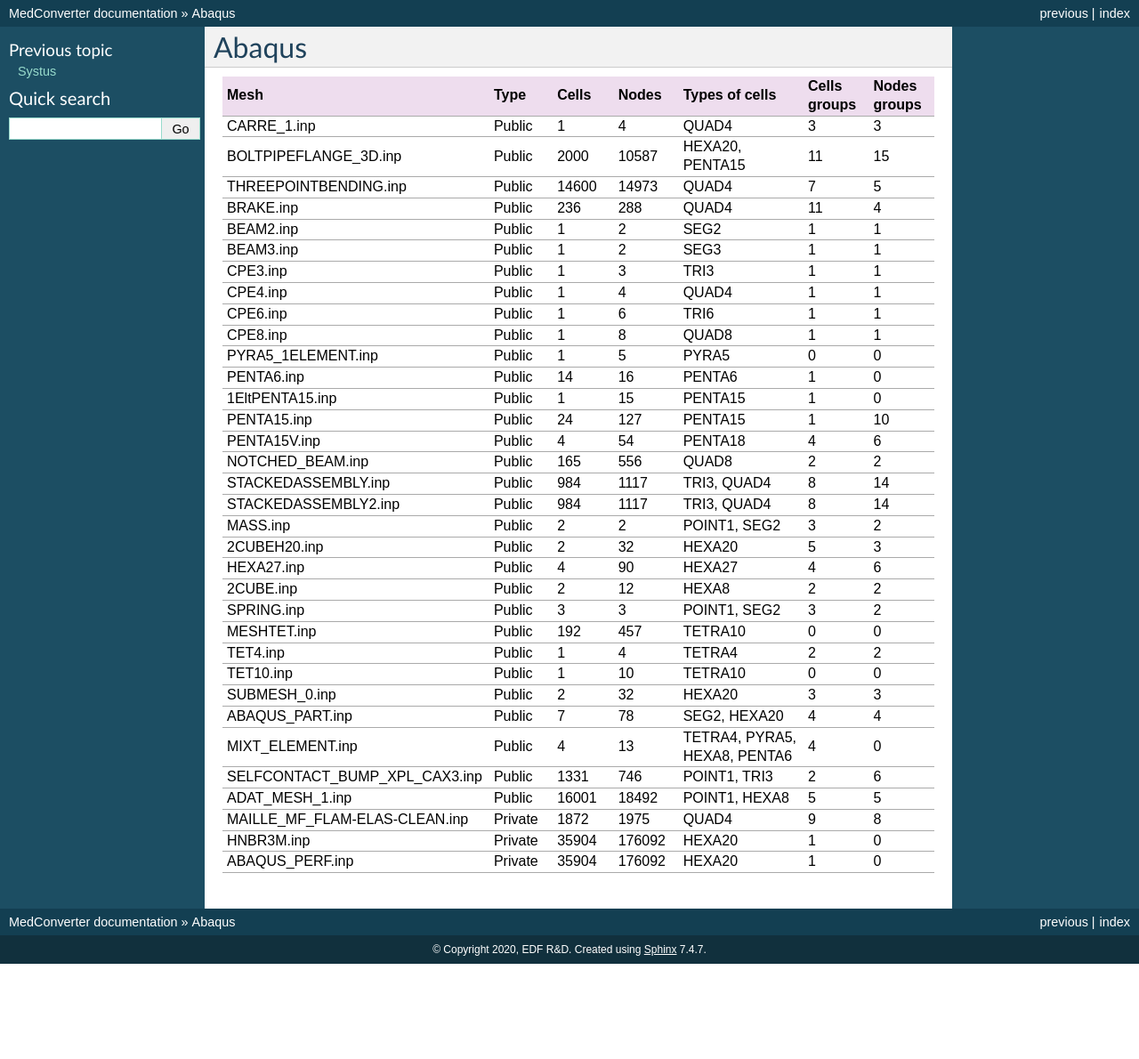
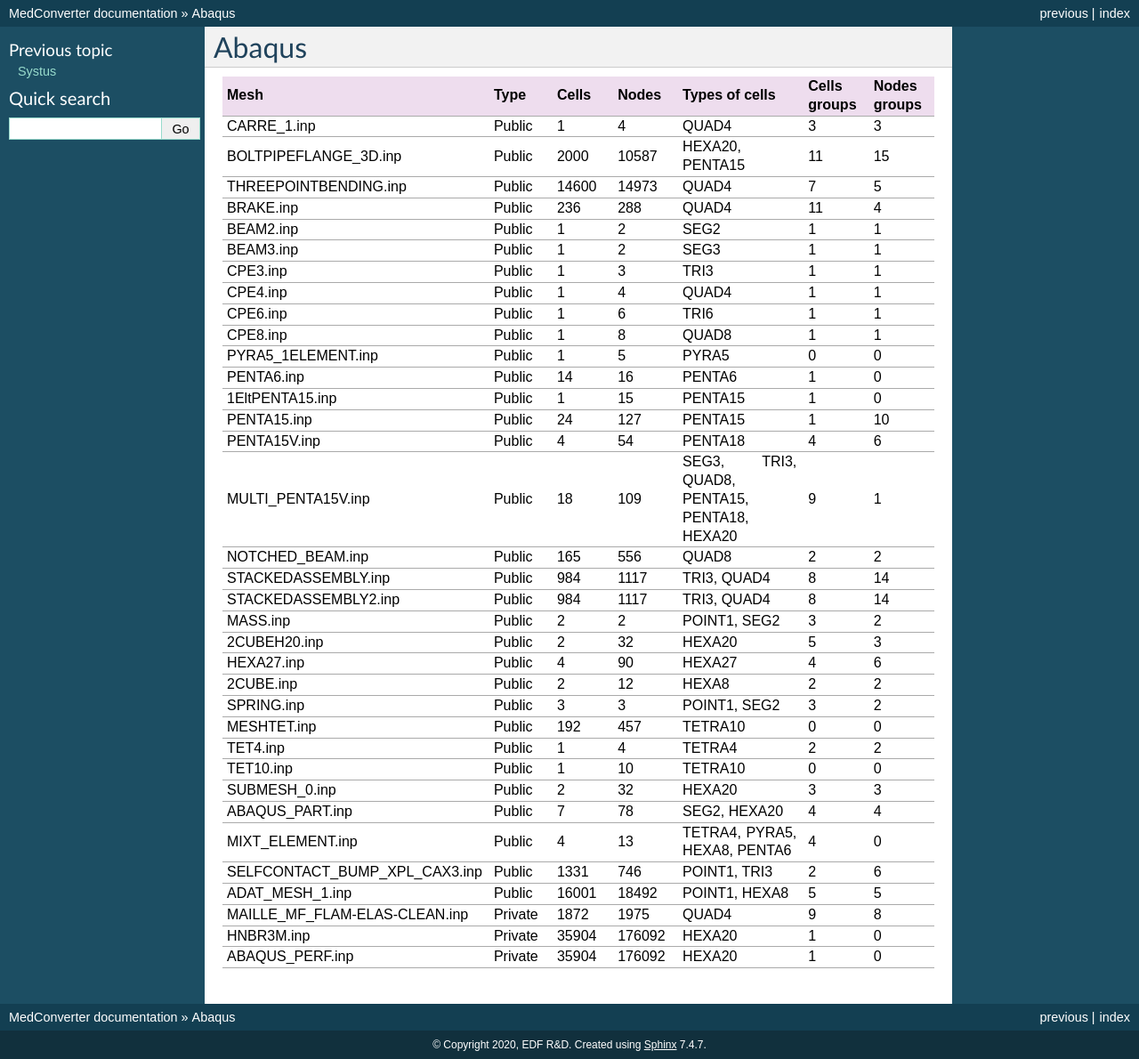
Before and after one commit to jf---/salome-med-convert, a Sphinx documentation site: the page built from doc/sphinx/tests_abaqus.rst, in a window 1280 px wide. Shown: the whole page at 89% size. Built offline with Sphinx 7.4.7, drawn with Linux system fonts in a browser that asks for light colours; formulas are drawn with MathJax 3; before the commit the page ends 1083 px from its top, so only the background shows below that.

Commit message:
[#29889]  Add MULTI test

```diff
--- a/doc/sphinx/tests_abaqus.rst
+++ b/doc/sphinx/tests_abaqus.rst
@@ -117,6 +117,13 @@
      - PENTA18
      - 4
      - 6
+   * - MULTI_PENTA15V.inp
+     - Public
+     - 18
+     - 109
+     - SEG3, TRI3, QUAD8, PENTA15, PENTA18, HEXA20
+     - 9
+     - 1
    * - NOTCHED_BEAM.inp
      - Public
      - 165
```
Also changed, not shown: 3 other files.
